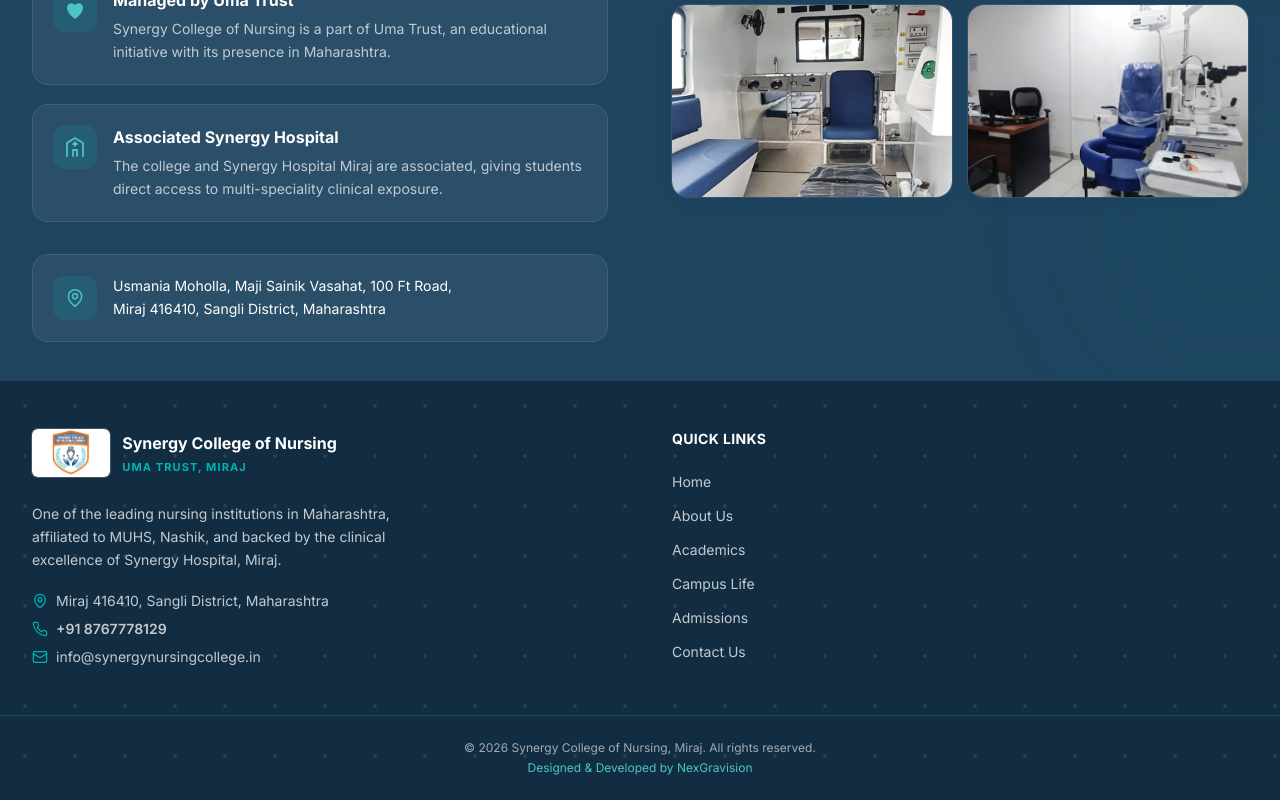
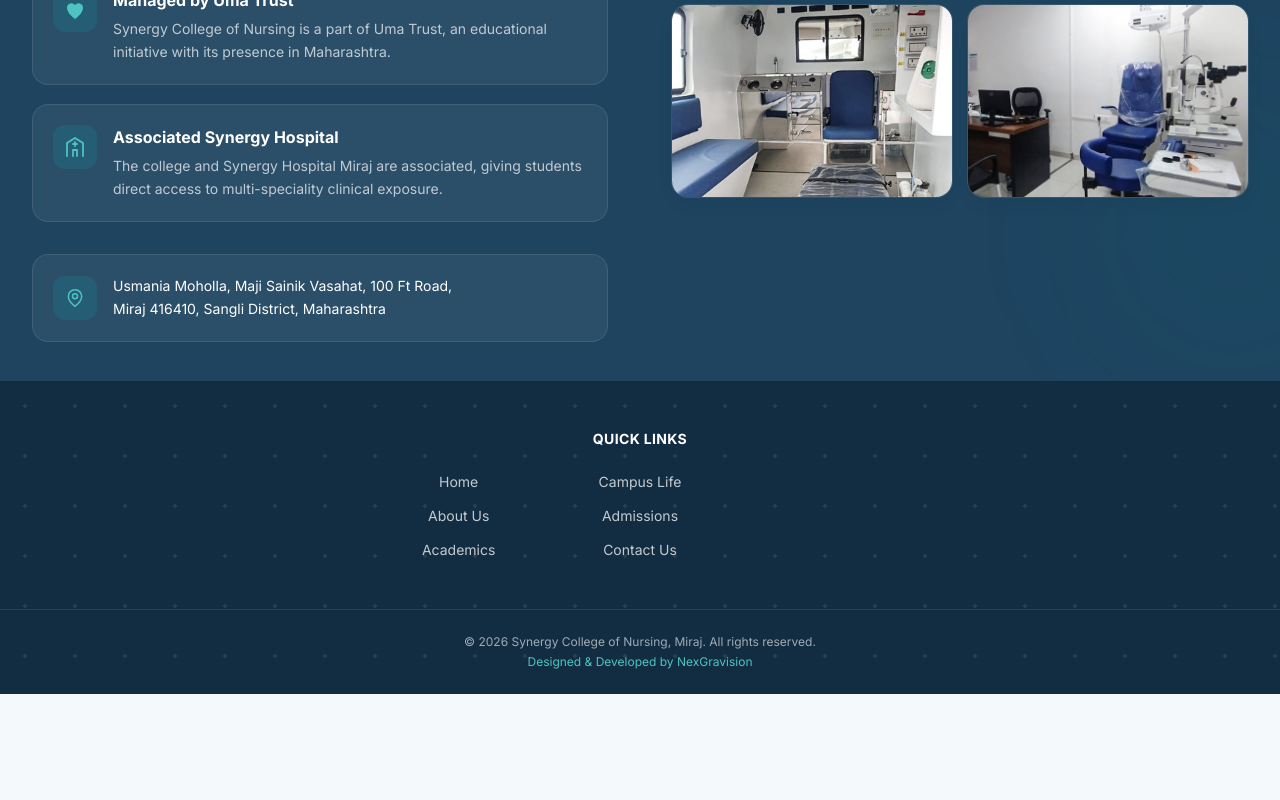
Before and after one commit to sayali2004-commit/synergynursingcollege, a React (Vite) app: page / in a window 1280 px wide. Shown: the part 2721-3521 px from the top of the page. After the commit the page ends 3415 px from the top, so only its background shows below. Built offline with nearby package versions, Linux system fonts and the light colour scheme.

Commit message:
Remove brand section from footer, keep only Quick Links centered

```diff
--- a/src/components/Footer.jsx
+++ b/src/components/Footer.jsx
@@ -1,6 +1,5 @@
 import { Link } from 'react-router-dom'
 import { COLLEGE } from '../data/siteContent'
-import Icon from './Icon'
 
 const QUICK_LINKS = [
   { label: 'Home', to: '/' },
@@ -26,48 +25,11 @@
         }}
         aria-hidden="true"
       />
-      <div className="container-x relative grid gap-10 py-10 sm:grid-cols-2 lg:gap-16 lg:py-12">
-        {/* Brand */}
-        <div className="footer-brand">
-          <Link to="/" className="inline-flex items-center gap-3">
-            <img
-              src={`${import.meta.env.BASE_URL}images/logo.jpg`}
-              alt={`${COLLEGE.name} logo`}
-              className="h-12 w-auto rounded-md ring-1 ring-white/20"
-              loading="lazy"
-            />
-            <span className="min-w-0 leading-tight">
-              <span className="block font-display text-base font-bold text-white">Synergy College of Nursing</span>
-              <span className="text-[11px] font-bold uppercase tracking-widest text-brand-500">
-                Uma Trust, Miraj
-              </span>
-            </span>
-          </Link>
-          <p className="mt-5 max-w-sm text-sm leading-relaxed">
-            One of the leading nursing institutions in Maharashtra, affiliated to MUHS, Nashik,
-            and backed by the clinical excellence of Synergy Hospital, Miraj.
-          </p>
-          <div className="mt-5 flex flex-col gap-2 text-sm">
-            <div className="flex items-center gap-2">
-              <Icon name="pin" className="h-4 w-4 shrink-0 text-brand-500" />
-              <span>Miraj 416410, Sangli District, Maharashtra</span>
-            </div>
-            <div className="flex items-center gap-2">
-              <Icon name="phone" className="h-4 w-4 shrink-0 text-brand-500" />
-              <a href="tel:+918767778129" className="font-semibold transition-colors hover:text-brand-300">+91 8767778129</a>
-            </div>
-            <div className="flex items-center gap-2">
-              <Icon name="mail" className="h-4 w-4 shrink-0 text-brand-500" />
-              <a href={`mailto:${COLLEGE.email}`} className="transition-colors hover:text-brand-300">{COLLEGE.email}</a>
-            </div>
-          </div>
-        </div>
-
+      <div className="container-x relative py-10 lg:py-12">
         {/* Quick links */}
-        <div className="text-center sm:text-left">
+        <div className="text-center">
           <h3 className="font-display text-sm font-bold uppercase tracking-wide text-white">Quick Links</h3>
-          {/* Mobile: 2-column grid. Desktop: single column */}
-          <div className="mt-5 grid grid-cols-2 gap-x-6 gap-y-2.5 sm:block sm:space-y-2.5 sm:gap-0">
+          <div className="mt-5 grid grid-cols-2 gap-x-6 gap-y-2.5 mx-auto max-w-md sm:max-w-lg sm:grid-cols-3 sm:gap-x-8">
             <ul className="space-y-2.5">
               {QUICK_LINKS_LEFT.map((l) => (
                 <li key={l.label}>
```
